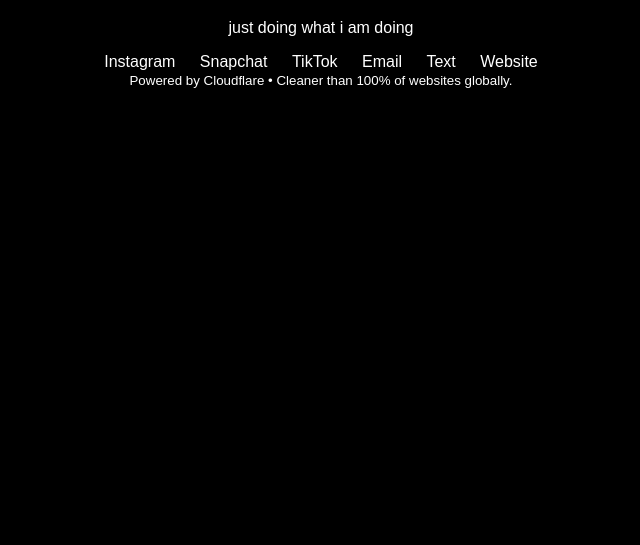
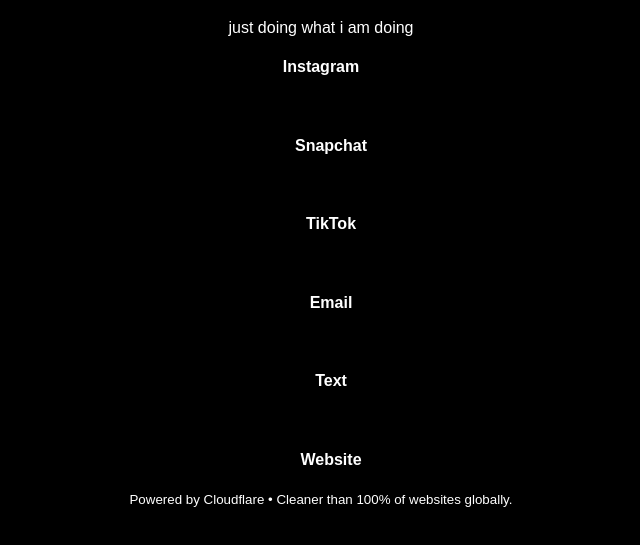
Before and after one commit to tehworld1/links, a plain HTML site: page index.html in a window 1280 px wide. Shown: the part 61-606 px from the top of the page, without its empty margins (319-959 px from the left). Drawn offline with Linux system fonts and the light colour scheme.

Commit message:
Update index.html

```diff
--- a/index.html
+++ b/index.html
@@ -27,12 +27,13 @@
     <h1>Patrick</h1>
     <p>just doing what i am doing</p>
     <div>
-        <a href="https://www.instagram.com/tehworldnosu" target="_blank">Instagram</a>
-        <a href="https://www.snapchat.com/add/z.patrick6" target="_blank">Snapchat</a>
-        <a href="https://www.tiktok.com/@tehworldnosu target="_blank">TikTok</a>
-        <a href="mailto:patzh1@yahoo.com">Email</a>
-        <a href="sms:+14848985138">Text</a>
-        <a href="https://zhangpat.pages.dev/" target="_blank">Website</a>
+        <h4><a href="https://www.instagram.com/tehworldnosu" target="_blank">Instagram</h4>
+        <h4><a href="https://www.snapchat.com/add/z.patrick6" target="_blank">Snapchat</h4>
+        <h4><a href="https://www.tiktok.com/@tehworldnosu" target="_blank">TikTok </h4>
+        <h4><a href="mailto:patzh1@yahoo.com">Email</h4>
+        <h4><a href="sms:+14848985138">Text</h4>
+        <h4><a href="https://zhangpat.pages.dev/" target="_blank">Website</a></h4>
+
     </div>
     <footer>
         <small>
```
